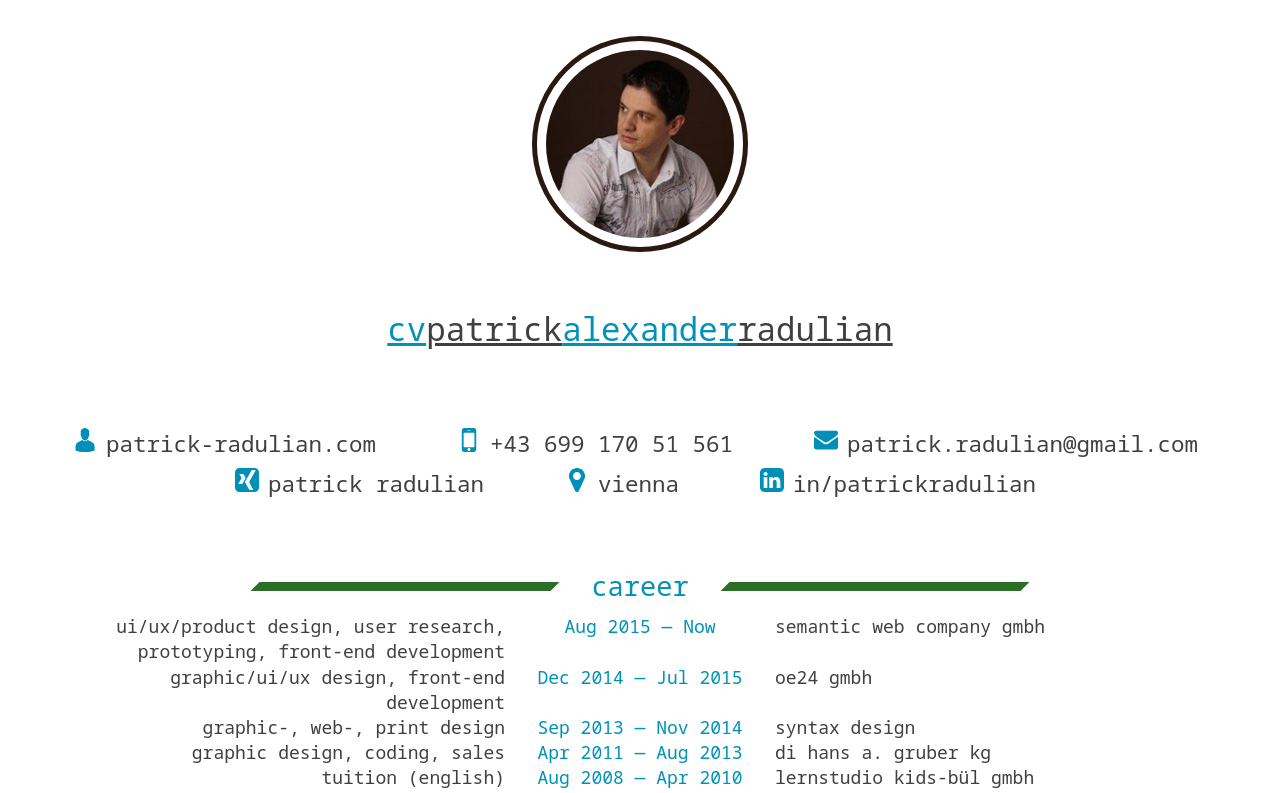
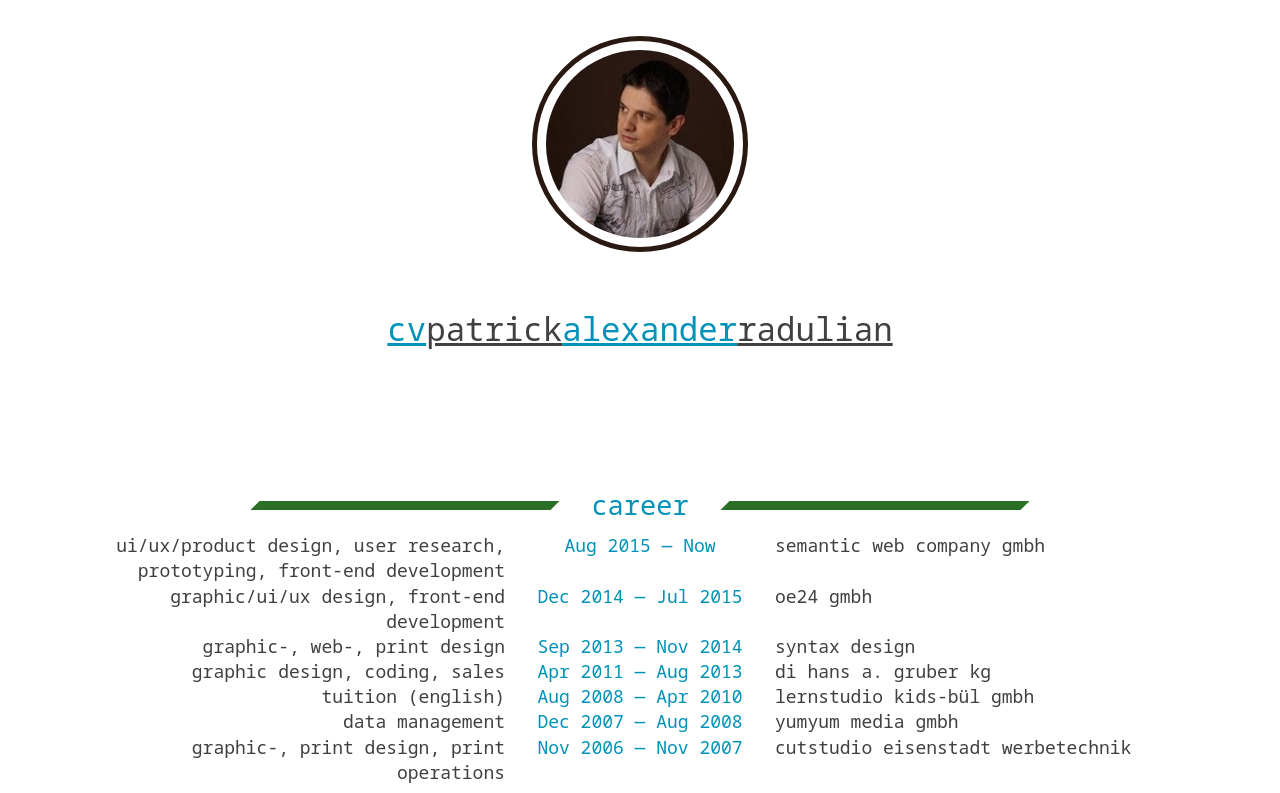
Before and after one commit to patrick-radulian/cv, a Next.js app: page / in a window 1280 px wide. Shown: the top 793 px of the page. Built offline with nearby package versions, Linux system fonts and the light colour scheme.

Commit message:
Temporarily remove reference to HeaderEntry

```diff
--- a/components/header/header.tsx
+++ b/components/header/header.tsx
@@ -1,7 +1,7 @@
 import Image from "next/image"
 import styles from "./Header.module.css"
 import utilStyles from "../../styles/utils.module.css";
-import HeaderEntry from "../HeaderEntry/HeaderEntry";
+// import HeaderEntry from "../HeaderEntry/HeaderEntry";
 import React from "react";
 
 export default function Header() {
@@ -19,15 +19,15 @@ export default function Header() {
             </div>
 
             <div className={styles.headerEntries}>
-                <HeaderEntry imageFileName="person.svg" imageAltText="Person" text="patrick-radulian.com" link="https://patrick-radulian.com"/>
-                <HeaderEntry imageFileName="phone.svg" imageAltText="Phone" text="+43 699 170 51 561" link="tel:+43-699-170-51-561"/>
-                <HeaderEntry imageFileName="envelope.svg" imageAltText="Envelope" text="patrick.radulian@gmail.com" link="mailto:patrick.radulian@gmail.com"/>
+                {/* <HeaderEntry imageFileName="person.svg" imageAltText="Person" text="patrick-radulian.com" link="https://patrick-radulian.com"/> */}
+                {/* <HeaderEntry imageFileName="phone.svg" imageAltText="Phone" text="+43 699 170 51 561" link="tel:+43-699-170-51-561"/> */}
+                {/* <HeaderEntry imageFileName="envelope.svg" imageAltText="Envelope" text="patrick.radulian@gmail.com" link="mailto:patrick.radulian@gmail.com"/> */}
             </div>
 
             <div className={styles.headerEntries}>
-                <HeaderEntry imageFileName="xing.svg" imageAltText="Xing Logo" text="patrick radulian" link="https://www.xing.com/profile/Patrick_Radulian/cv"/>
-                <HeaderEntry imageFileName="location.svg" imageAltText="Map Location Pin" text="vienna" link="https://goo.gl/maps/ArAvLCbSomd8XuNM9"/>
-                <HeaderEntry imageFileName="linkedin.svg" imageAltText="LinkedIn Logo" text="in/patrickradulian" link="https://www.linkedin.com/in/patrickradulian/"/>
+                {/* <HeaderEntry imageFileName="xing.svg" imageAltText="Xing Logo" text="patrick radulian" link="https://www.xing.com/profile/Patrick_Radulian/cv"/> */}
+                {/* <HeaderEntry imageFileName="location.svg" imageAltText="Map Location Pin" text="vienna" link="https://goo.gl/maps/ArAvLCbSomd8XuNM9"/> */}
+                {/* <HeaderEntry imageFileName="linkedin.svg" imageAltText="LinkedIn Logo" text="in/patrickradulian" link="https://www.linkedin.com/in/patrickradulian/"/> */}
             </div>
         </header>
     )
```
